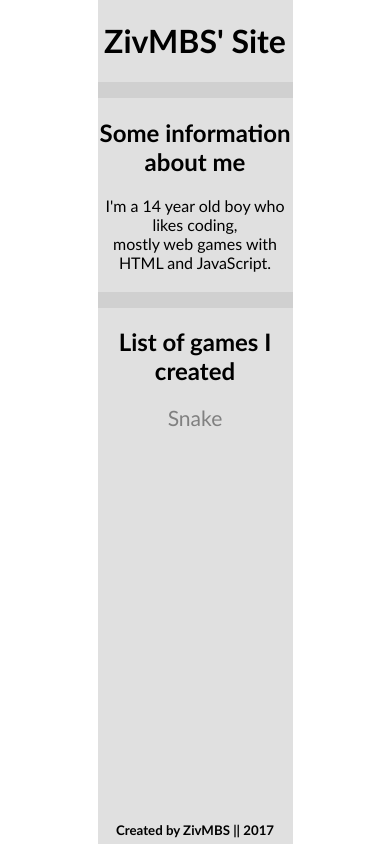
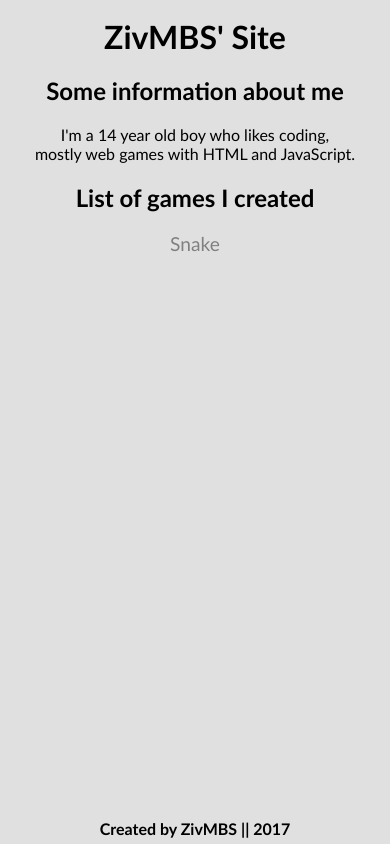
Before and after one commit to ZivMBS/homepage, a plain HTML site: page index.html in a window 390 px wide. Drawn offline with Linux system fonts and the light colour scheme.

Commit message:
Update index.css

```diff
--- a/index.css
+++ b/index.css
@@ -6,11 +6,24 @@ body {
 a {
     color: #808080;
     text-decoration: none;
-    font-size: 2.5vh;
+    font-size: 1.2em;
 }
 
 a:hover {
     color: #A0A0A0;
+}
+
+.seperator {
+    border-top: 2vh solid #D0D0D0;
+    display: block;
+    margin: 0 0 2vh;
+}
+
+.title {
+    display: block;
+    width: 100%;
+    font-size: 1.5em;
+    font-weight: bold;
 }
 
 #container {
@@ -22,19 +35,26 @@ a:hover {
     text-align: center;
 }
 
-#header {
-    border-bottom: 2vh solid #D0D0D0;
+#header h1{
+    margin: 2vh 0;
+    font-size: 2em;
 }
 
-#info {
-    padding-bottom: 2%;
-    border-bottom: 2vh solid #D0D0D0;
+#info .title, #info a, #info p, #gameList .title {
+    margin: 0 0 2vh;
 }
 
-#footer {
+#createdBy {
     width: 100%;
     position: absolute;
     top: 97%;
+    margin: 0;
+    font-size: 1em;
 }
 
-#createdBy {display: inline;}
+@media only screen and (max-width: 768px) {
+    #container {
+        margin: 0;
+        width: 100%;
+    }
+}
```
